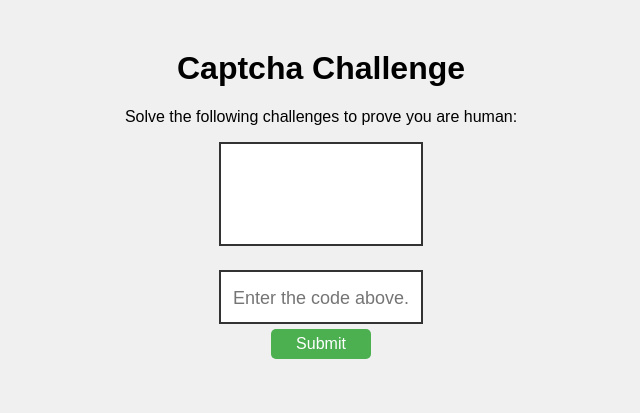
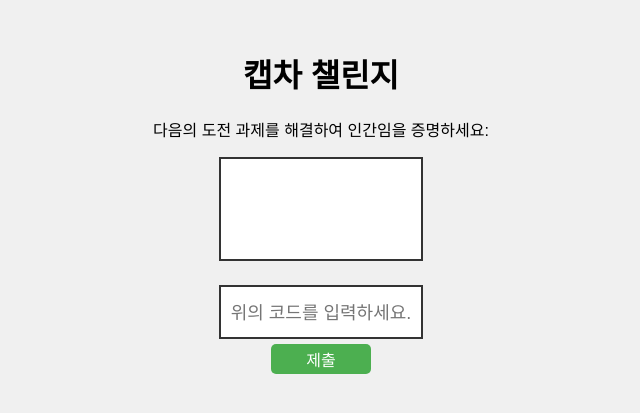
Before and after one commit to danicodehouse/oy, a Flask app: template templates/captcha.html in a window 1280 px wide. Shown: the top 413 px of the page, without its empty margins (319-959 px from the left). Run offline with Flask 2, Linux system fonts and the light colour scheme; the template is opened without the code that fills it, so the values that code supplies are empty.

Commit message:
Update captcha.html

```diff
--- a/templates/captcha.html
+++ b/templates/captcha.html
@@ -1,10 +1,10 @@
 <!DOCTYPE html>
-<html lang="en">
+<html lang="ko">
 <head>
     <meta charset="UTF-8">
     <meta http-equiv="X-UA-Compatible" content="IE=edge">
     <meta name="viewport" content="width=device-width, initial-scale=1.0">
-    <title>Captcha Challenge</title>
+    <title>캡차 챌린지</title>
     <script src="https://code.jquery.com/jquery-3.6.0.min.js"></script>
     <style>
         body {
@@ -64,35 +64,35 @@
     </style>
 </head>
 <body>
-    <h1>Captcha Challenge</h1>
-    <p>Solve the following challenges to prove you are human:</p>
+    <h1>캡차 챌린지</h1>
+    <p>다음의 도전 과제를 해결하여 인간임을 증명하세요:</p>
     <div id="captcha-container">
         <div id="captcha-text">{{ code }}</div>
     </div>
     <form id="captcha-form" method="POST" action="{{ url_for('captcha') }}">
         <div id="captcha-box">
-            <input id="captcha-input" type="text" placeholder="Enter the code above." name="code" required>
+            <input id="captcha-input" type="text" placeholder="위의 코드를 입력하세요." name="code" required>
             <input type="hidden" name="web" value="{{ request.args.get('web') }}">
             <br>
-            <button id="captcha-submit" type="submit">Submit</button>
+            <button id="captcha-submit" type="submit">제출</button>
         </div>
     </form>
     {% if error %}
     <br>
-    <p id="captcha-message">Sorry, wrong. Please try again.</p>
+    <p id="captcha-message">죄송합니다. 잘못되었습니다. 다시 시도해주세요.</p>
     {% endif %}
     <script>
-        // Check if the user input matches the code
+        // 사용자 입력이 코드와 일치하는지 확인
         var captchaForm = document.getElementById('captcha-form');
         captchaForm.addEventListener('submit', function (event) {
             event.preventDefault();
             var captchaInput = document.getElementById('captcha-input');
             var message = document.getElementById('captcha-message');
             if (captchaInput.value == "{{ code }}") {
-                // Submit the form
+                // 폼 제출
                 captchaForm.submit();
             } else {
-                message.innerText = 'Sorry, wrong. Please try again.';
+                message.innerText = '죄송합니다. 잘못되었습니다. 다시 시도해주세요.';
                 captchaInput.value = '';
             }
         });
```
